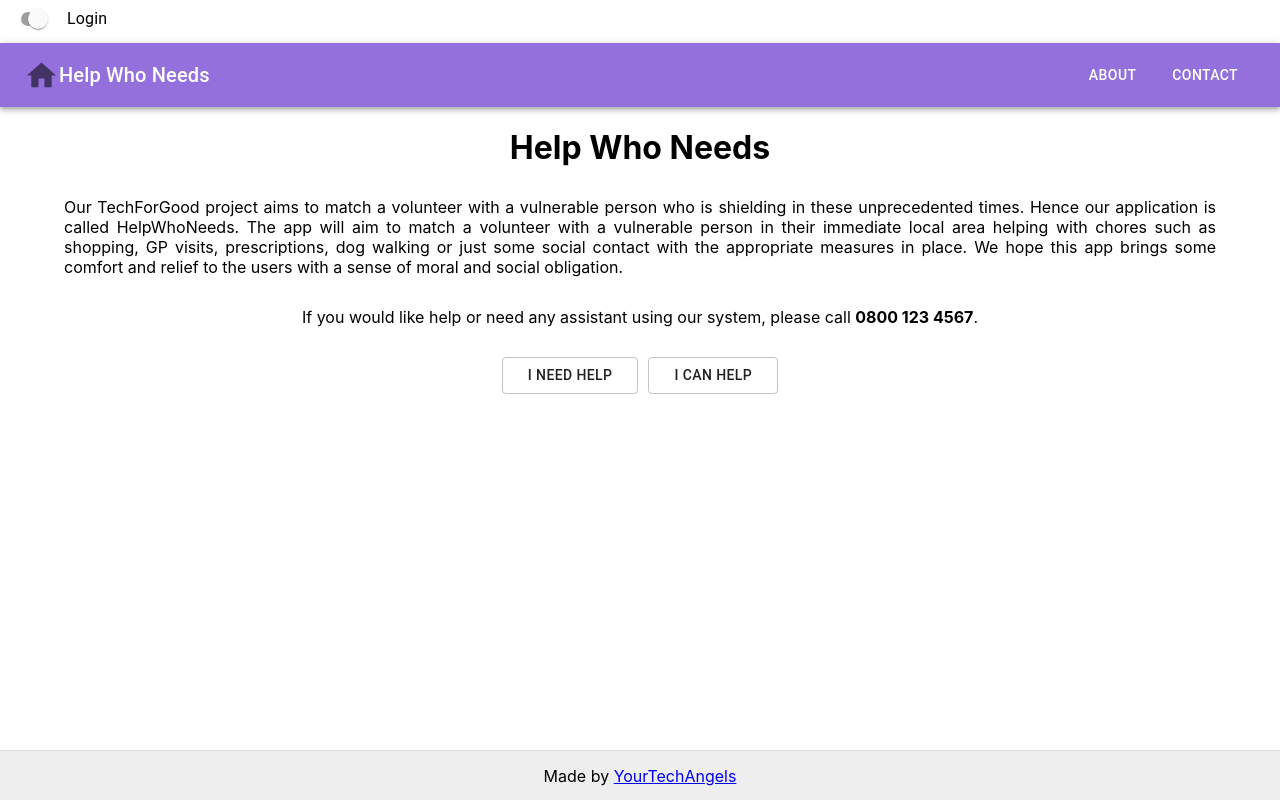
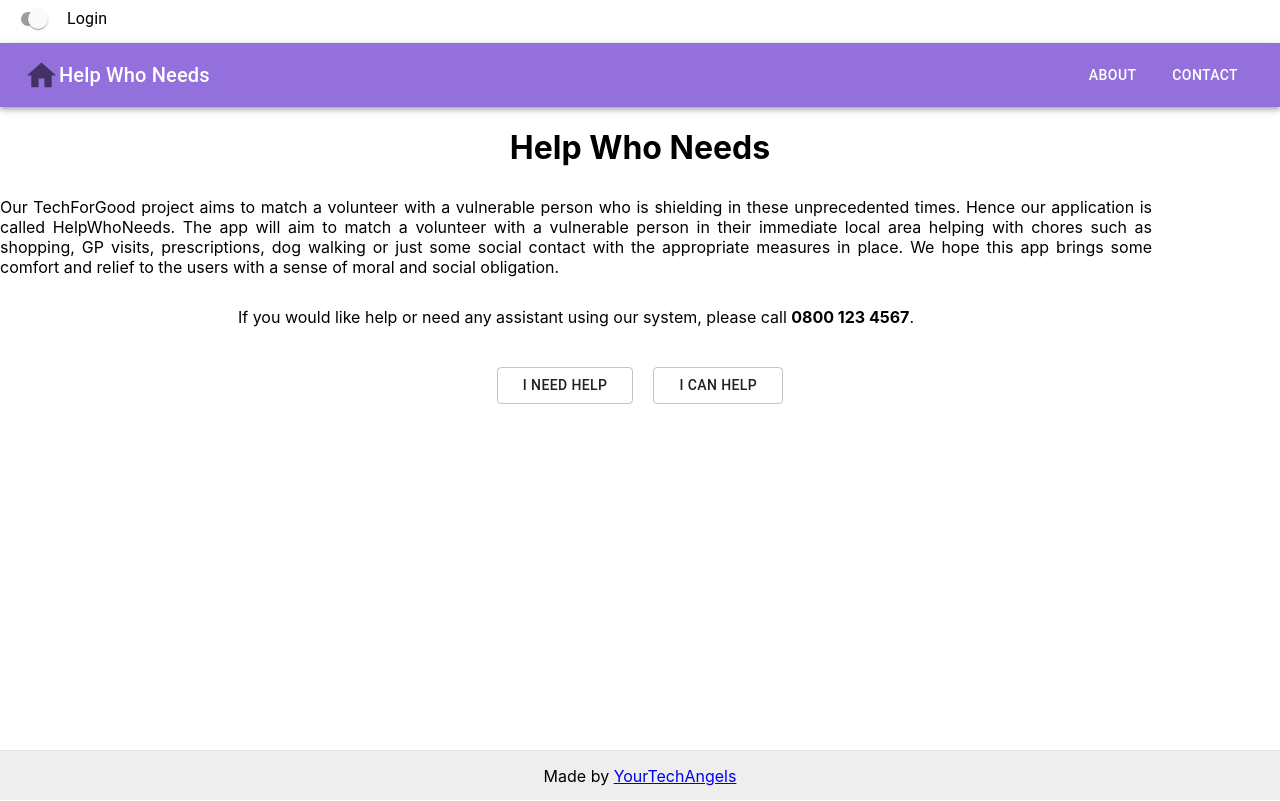
Before and after one commit to sktrip/HelpWhoNeeds, a React (Create React App) app: page / in a window 1280 px wide. Built offline with nearby package versions, Linux system fonts and the light colour scheme; the HTML template or start-up script is replaced by a standard one.

Commit message:
Move the styles from css file to components

```diff
--- a/src/App.css
+++ b/src/App.css
@@ -3,53 +3,17 @@ body {
   height: 100%;
   margin: 0;
 }
-
-/**
- * Content CSS
- */
-
-#content-wrapper {
-  min-height: 100%;
-  /* sticky footer */
-  box-sizing: border-box;
-  margin-bottom: -50px;
-  padding-bottom: 50px;
-}
-
 p {
   margin-top: 30px;
   margin-bottom: 30px;
   max-width: 90%;
   text-align: justify;
 }
-#info-p {
-  text-align: center;
-}
+
 span {
   margin: 0 10px;
 }
 
-#landingpage-button1 {
-  margin-right: 10px;
-}
-#landingpage-button2 {
-  margin-left: 10px;
-}
-/**
- * Footer CSS
- */
-
-footer {
-  box-sizing: border-box;
-  height: 50px;
-  line-height: 50px;
-  background-color: #eee;
-  border-top: 1px solid #e0e0e0;
-  bottom: 0;
-  position: absolute;
-  width: 100%;
-  text-align: center;
-}
 /*Registration Page css*/
 main {
   margin-top: 1px;
--- a/src/components/landing/Landing.js
+++ b/src/components/landing/Landing.js
@@ -1,12 +1,27 @@
 import { useState } from "react";
-import Button from "@material-ui/core/Button";
 import { Link } from "react-router-dom";
+import { makeStyles, Button } from "@material-ui/core";
 
+const useStyles = makeStyles({
+    button:{
+        margin:"10px",
+    },
+    pInfo:{
+        textAlign: "center",
+    },
+    divContentWrapper:{
+        textAlign: "center",
+        minHeight: "100%",
+    }
+
+});
 const Landing = () => {
 
+    const classes = useStyles();
     const [user, setUser] = useState(" ");
+
     return (
-            <div id="content-wrapper" align="center">
+            <div className={classes.divContentWrapper} >
                 <h1>Help Who Needs</h1>
                 <p>
                     Our TechForGood project aims to match a volunteer with a vulnerable
@@ -19,9 +34,9 @@ const Landing = () => {
                     with a sense of moral and social obligation. {user}
         </p>
 
-        <p id="info-p"> If you would like help or need any assistant using our system, please call <strong>0800 123 4567</strong>.</p>
+        <p className={classes.pInfo}> If you would like help or need any assistant using our system, please call <strong>0800 123 4567</strong>.</p>
                 <Button
-                    id= "landingpage-button1"
+                    className= {classes.button}
                     variant="outlined"
                     color="default"
                     component={Link}
@@ -34,7 +49,7 @@ const Landing = () => {
                 </Button>
 
                 <Button
-                    className= "landingpage-button2"
+                    className= {classes.button}
                     variant="outlined"
                     color="default"
                     component={Link}
--- a/src/components/structure/AppNavBar.js
+++ b/src/components/structure/AppNavBar.js
@@ -1,18 +1,7 @@
 import React from "react";
 import { makeStyles } from "@material-ui/core/styles";
-import AppBar from "@material-ui/core/AppBar";
-import Toolbar from "@material-ui/core/Toolbar";
-import Typography from "@material-ui/core/Typography";
-import Button from "@material-ui/core/Button";
-import IconButton from "@material-ui/core/IconButton";
+import { AppBar, Toolbar, Typography, Button, IconButton,  Switch, FormControlLabel, FormGroup, MenuItem, Menu, SvgIcon } from "@material-ui/core";
 import AccountCircle from "@material-ui/icons/AccountCircle";
-import Switch from "@material-ui/core/Switch";
-import FormControlLabel from "@material-ui/core/FormControlLabel";
-import FormGroup from "@material-ui/core/FormGroup";
-import MenuItem from "@material-ui/core/MenuItem";
-import Menu from "@material-ui/core/Menu";
-import SvgIcon from "@material-ui/core/SvgIcon";
-
 import { Link } from "react-router-dom";
 
 const useStyles = makeStyles((theme) => ({
@@ -21,9 +10,6 @@ const useStyles = makeStyles((theme) => ({
         "& > svg": {
             margin: theme.spacing(2),
         },
-    },
-    menuButton: {
-        marginRight: theme.spacing(2),
     },
     title: {
         flexGrow: 1,
@@ -57,6 +43,12 @@ const AppNavBar = () => {
 
     const handleClose = () => {
         setAnchorEl(null);
+    };
+    const handleSignOut = () =>{
+        alert("yaya");
+        setAuth(false);
+        alert(auth);
+        handleClose();
     };
 
     return (
@@ -115,7 +107,7 @@ const AppNavBar = () => {
                             >
                                 <MenuItem onClick={handleClose}>Profile</MenuItem>
                                 <MenuItem onClick={handleClose}>My account</MenuItem>
-                                <MenuItem onClick={handleClose}>Sign Out</MenuItem>
+                                <MenuItem onClick={handleSignOut}>Sign Out</MenuItem>
                             </Menu>
                         </div>
                     )}
--- a/src/components/structure/Footer.js
+++ b/src/components/structure/Footer.js
@@ -1,7 +1,25 @@
+import { makeStyles } from "@material-ui/core/styles";
+
+const useStyles = makeStyles({
+    footer:{
+        boxSizing: "border-box",
+        height: "50px",
+        padding: "15px",
+        backgroundColor: "#eee",
+        borderTop: "1px solid #e0e0e0",
+        bottom: "0",
+        position: "absolute",
+        width: "100%",
+        textAlign: "center",
+    },
+
+});
 
 function Footer(){
+
+    const classes = useStyles();
     return(
-        <footer>
+        <footer className= {classes.footer}>
         <div>
             Made by <a href="https://github.com/YourTechAngels">YourTechAngels</a>
         </div>
```
